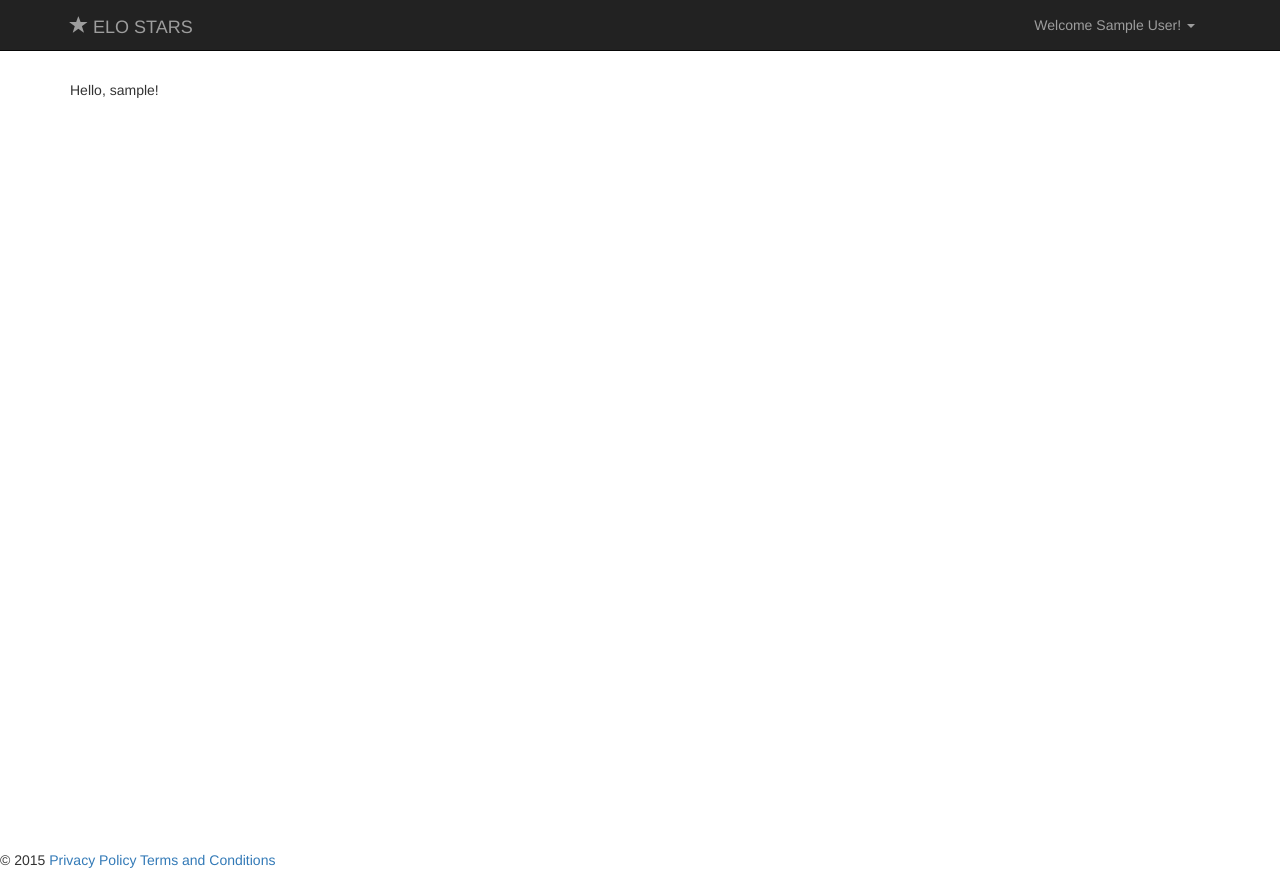
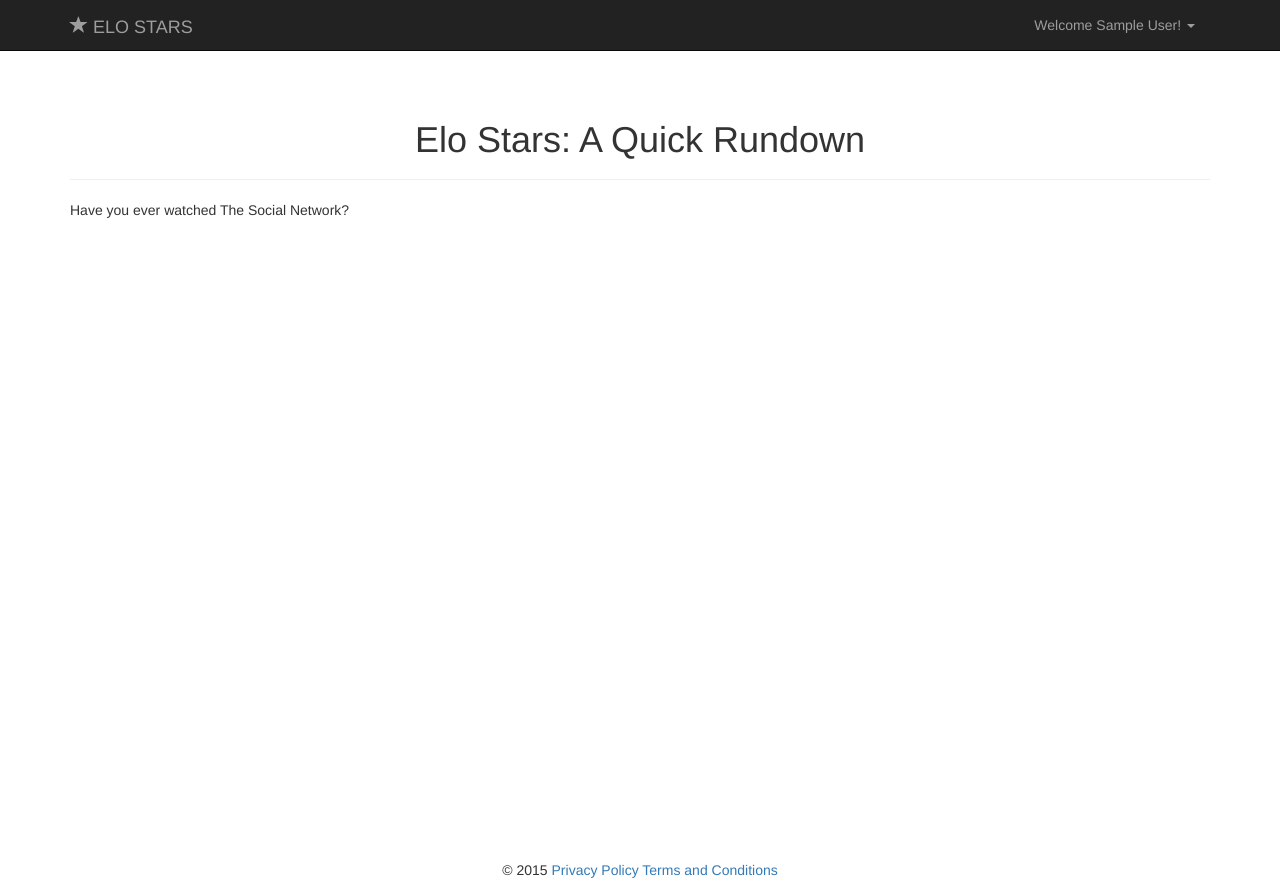
Before and after one commit to explodes/elostars, a Django app: page / in a window 1280 px wide. Before the commit the page ends 868 px from the top, so only its background shows below. Run offline with Django 3.2, Linux system fonts and the light colour scheme; the visitor is signed in with stand-in values (Sample User, id 1); data comes from the database, SQL or seed files in the repository; parts of the project's set-up code (start-up, migrations or seed data) failed here and were passed over; some libraries are stand-ins or nearby versions.

Commit message:
Footer and Home page
- Fixed the footer to be center across devices
- Added some basic formating/styling to home page
- Need to add a Summary to homepage
- Fixed spacing on dropdown menu

```diff
--- a/templates/base.html
+++ b/templates/base.html
@@ -25,8 +25,8 @@
 						<li class="dropdown">
               				<a href="#" class="dropdown-toggle" data-toggle="dropdown" role="button" aria-expanded="false">Welcome {{ request.user.get_full_name }}! <span class="caret"></span></a>
 						<ul class="dropdown-menu" role="menu">
-							<li><a href="{% url 'main:rate' %}"><span class="glyphicon glyphicon-user"></span>Rate people</a></li>
-							<li><a href="{% url 'main:settings' %}"><span class="glyphicon glyphicon-cog"></span>Settings</a></li>
+							<li><a href="{% url 'main:rate' %}"><span class="glyphicon glyphicon-user"></span> Rate people</a></li>
+							<li><a href="{% url 'main:settings' %}"><span class="glyphicon glyphicon-cog"></span> Settings</a></li>
 							<li class="divider"></li>
 							<li><a href="{% url 'django.contrib.auth.views.logout' %}?next={{ request.path|urlencode }}"><span class="glyphicon glyphicon-hand-right"></span> Logout</a></li>
 						</ul>
@@ -42,12 +42,14 @@
 		{% block main %}		{% endblock %}
 
 		</div>
-
-		<div>
-			&copy; 2015
-			<a href="{% url 'main:privacy' %}">Privacy Policy</a>
-			<a href="{% url 'main:terms' %}">Terms and Conditions</a>
-		</div>
+		<footer class="footer-inverse">
+      <div class="container">
+        <p><center>&copy; 2015
+				<a href="{% url 'main:privacy' %}">Privacy Policy</a>
+				<a href="{% url 'main:terms' %}">Terms and Conditions</a>
+			</center></p>
+      </div>
+    </footer>
 
 		<script src="https://ajax.googleapis.com/ajax/libs/jquery/1.11.2/jquery.min.js"></script>
 		<script src="https://maxcdn.bootstrapcdn.com/bootstrap/3.3.4/js/bootstrap.min.js"></script>
--- a/templates/home.html
+++ b/templates/home.html
@@ -3,9 +3,12 @@
 {% block extracss %}{% endblock %}
 
 {% block main %}
-	{% for user in users %}
-		Hello, {{ user.username }}!
-	{% endfor %}
+<div class="page-header">
+	<h1><center>Elo Stars: A Quick Rundown</center></h1>
+</div>
+<p>
+	Have you ever watched The Social Network?
+</p>
 {% endblock main %}
 
 {% block extrajs %}{% endblock %}
```
